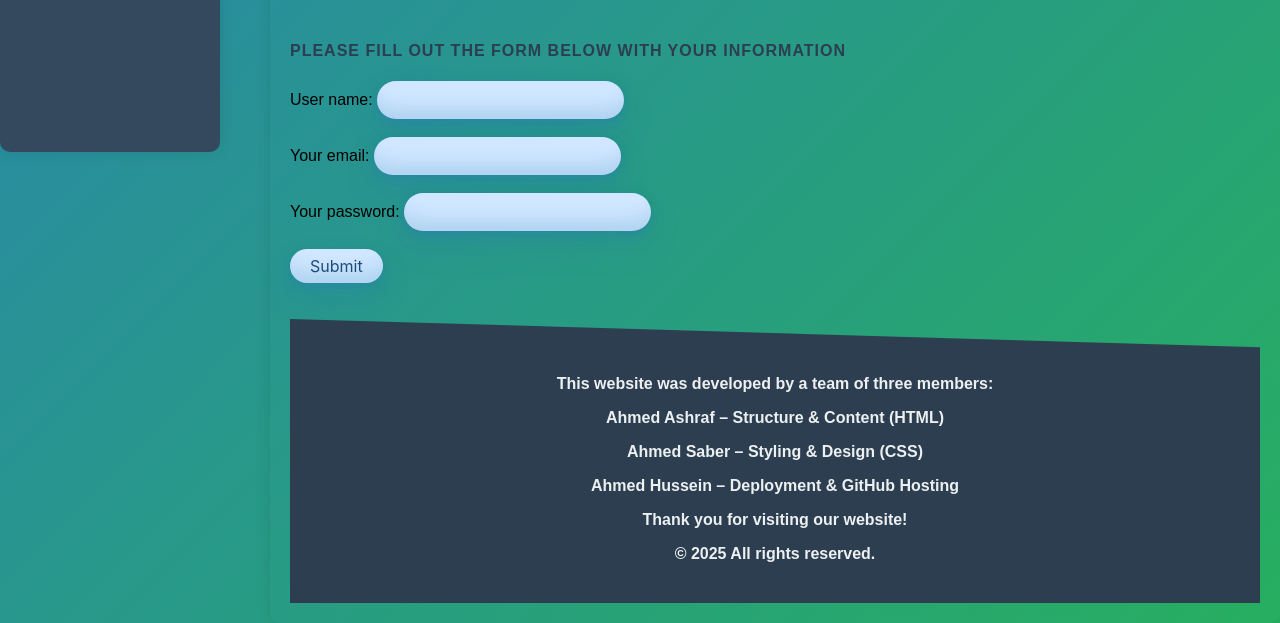
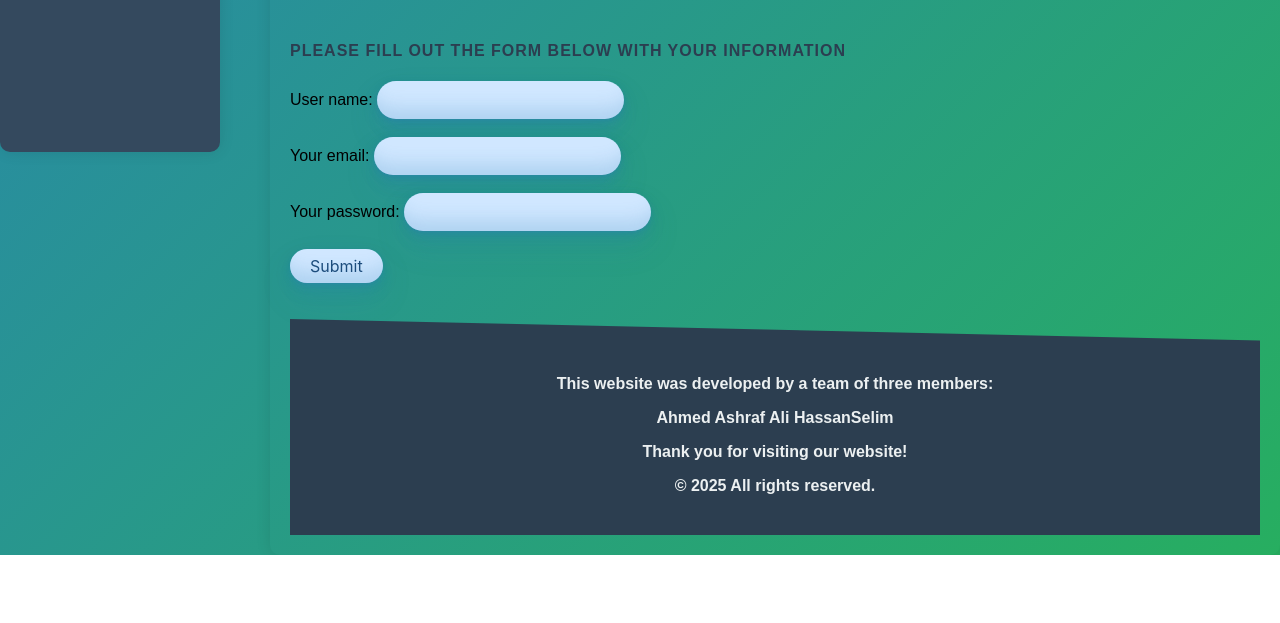
Before and after one commit to Selim14102006/Nile-River-, a plain HTML site: page index.html in a window 1280 px wide. Shown: the part 648-1271 px from the top of the page. After the commit the page ends 1203 px from the top, so only its background shows below. Drawn offline with Linux system fonts and the light colour scheme.

Commit message:
Update index.html

```diff
--- a/index.html
+++ b/index.html
@@ -56,9 +56,8 @@
 
   <footer>
 <p><strong>This website was developed by a team of three members:</strong></p>
-  <p>Ahmed Ashraf – Structure & Content (HTML)</p>
-  <p>Ahmed Saber – Styling & Design (CSS)</p>
-  <p>Ahmed Hussein – Deployment & GitHub Hosting</p>
+  <p>Ahmed Ashraf Ali HassanSelim</p>
+
   <p>Thank you for visiting our website!</p>
     © 2025 All rights reserved.
   </footer>
```
